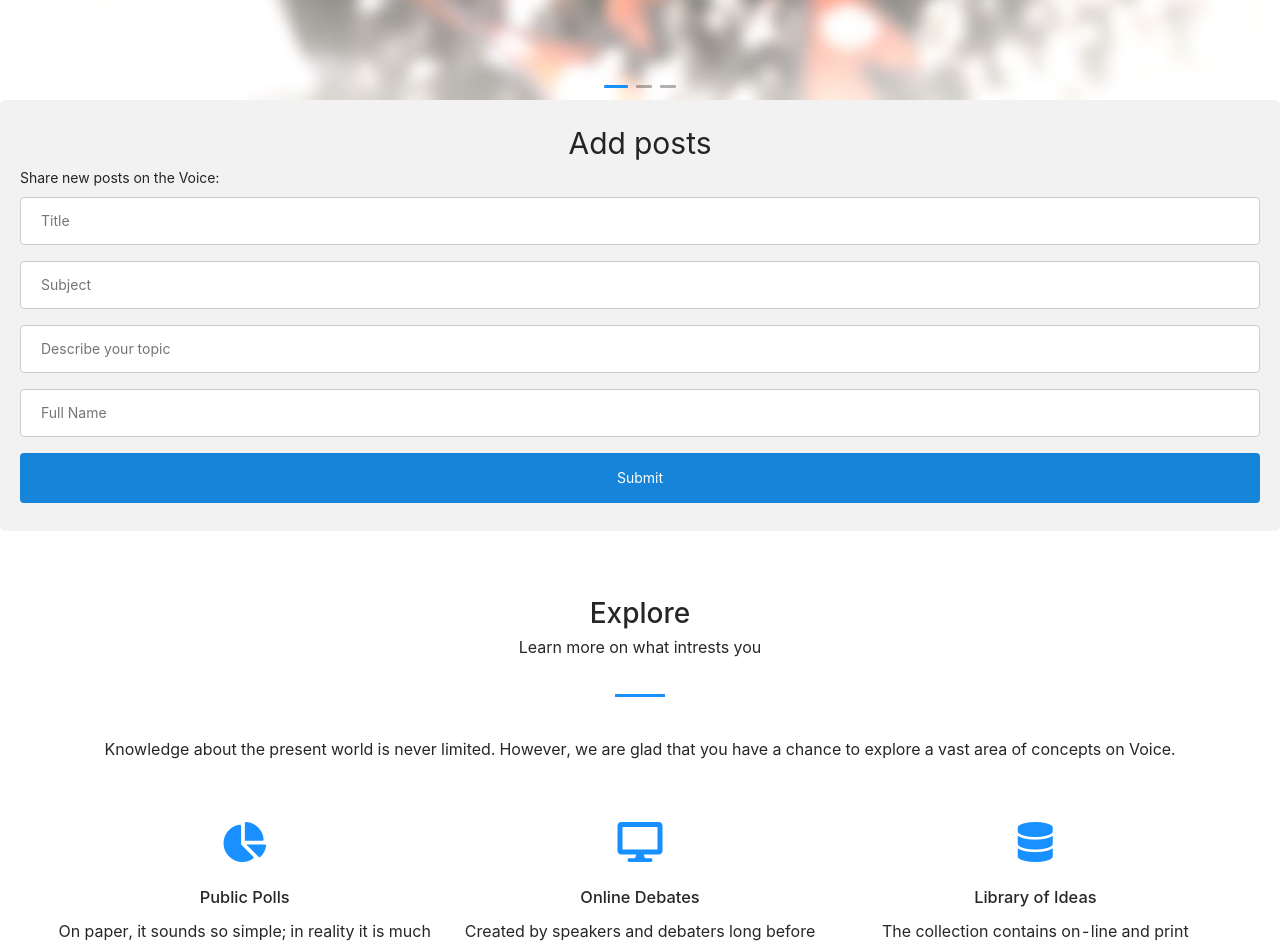
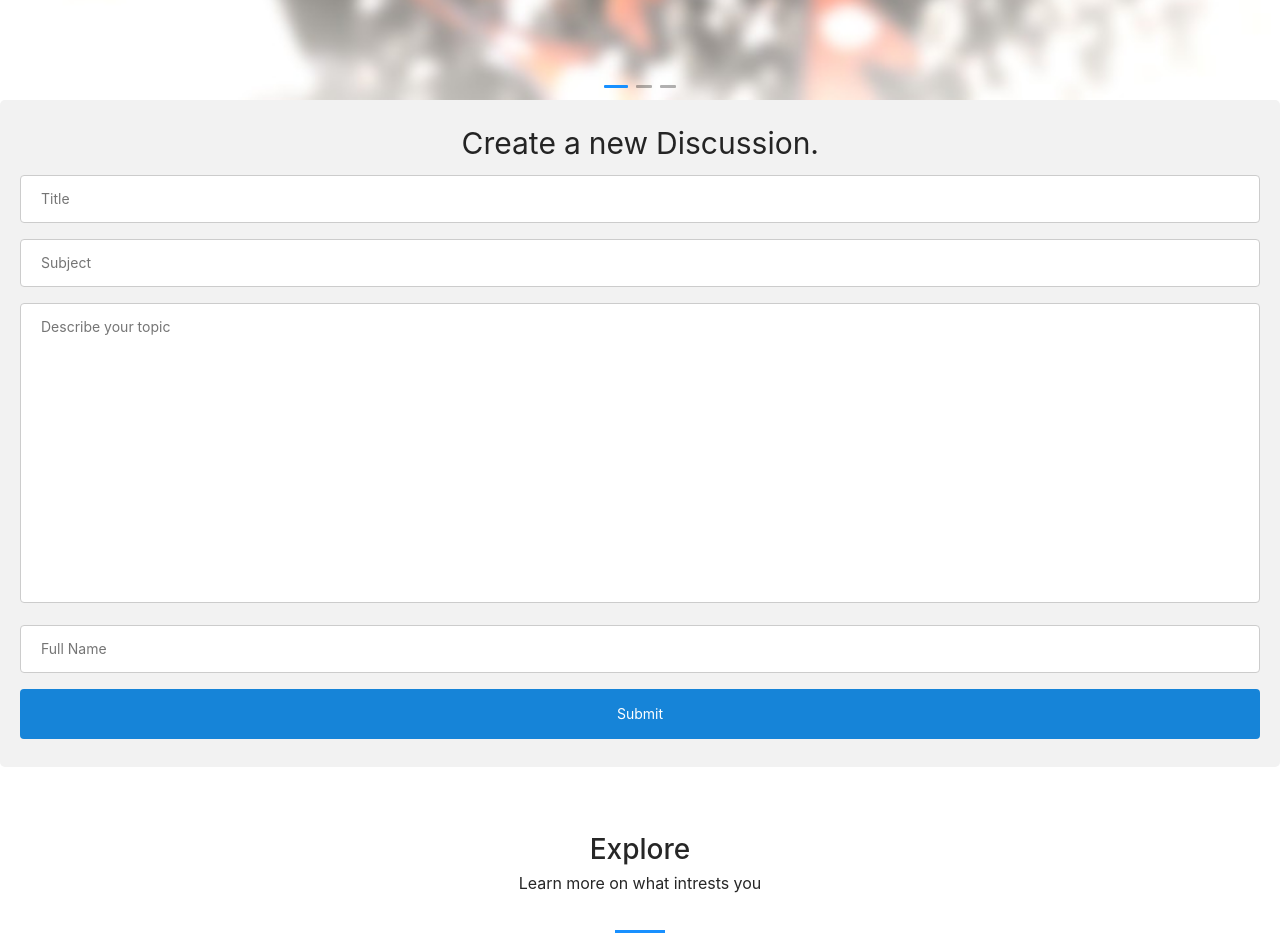
Before and after one commit to rlycano07/Voice, a React (Create React App) app in the folder voice/: page / in a window 1280 px wide. Shown: the part 700-1644 px from the top of the page. Built offline with nearby package versions, Linux system fonts and the light colour scheme.

Commit message:
navbar improved

```diff
--- a/voice/src/components/BookList.js
+++ b/voice/src/components/BookList.js
@@ -6,7 +6,7 @@ const BookList = () => {
 
   const { books } = useContext(BookContext);
   return books.length ? (
-    <div id="posts"className="formdiv">
+    <div id="posts" className="formdiv">
       <div >
         {books.map(book => {
           return ( <BookDetails book={book} key={book.id} /> );
--- a/voice/src/components/NewBookForm.js
+++ b/voice/src/components/NewBookForm.js
@@ -18,18 +18,18 @@ const NewBookForm = () => {
   }
 
   return (
-      <div className="formdiv">
+      <div id ="create" className="formdiv">
         <div className='formtitle'>
-          Add posts
+          Create a new Discussion.
         </div>
       <form onSubmit={handleSubmit}>
-        Share new posts on the Voice:
+
         <input type="text" placeholder="Title" value={title}
           onChange={(e) => setTitle(e.target.value)} required />
         <input type="text" placeholder="Subject" value={subject}
           onChange={(e) => setSubject(e.target.value)} required ></input>
-        <input type="text" placeholder="Describe your topic" value={describe}
-          onChange={(e) => setDescribe(e.target.value)} required></input>
+        <textarea className="textarea" placeholder="Describe your topic" value={describe}
+          onChange={(e) => setDescribe(e.target.value)} required></textarea>
         <input type="text" placeholder="Full Name" value={author}
           onChange={(e) => setAuthor(e.target.value)} required />
         <input type="submit" />
--- a/voice/src/index.css
+++ b/voice/src/index.css
@@ -56,6 +56,18 @@ input[type=text], select {
   box-sizing: border-box;
 }
 
+.textarea {
+  resize: none;
+  height: 300px;
+  width: 100%;
+  padding: 12px 20px;
+  margin: 8px 0;
+  display: inline-block;
+  border: 1px solid #ccc;
+  border-radius: 4px;
+  box-sizing: border-box;
+}
+
 input[type=submit] {
   width: 100%;
   background-color: #1684d8;
```
